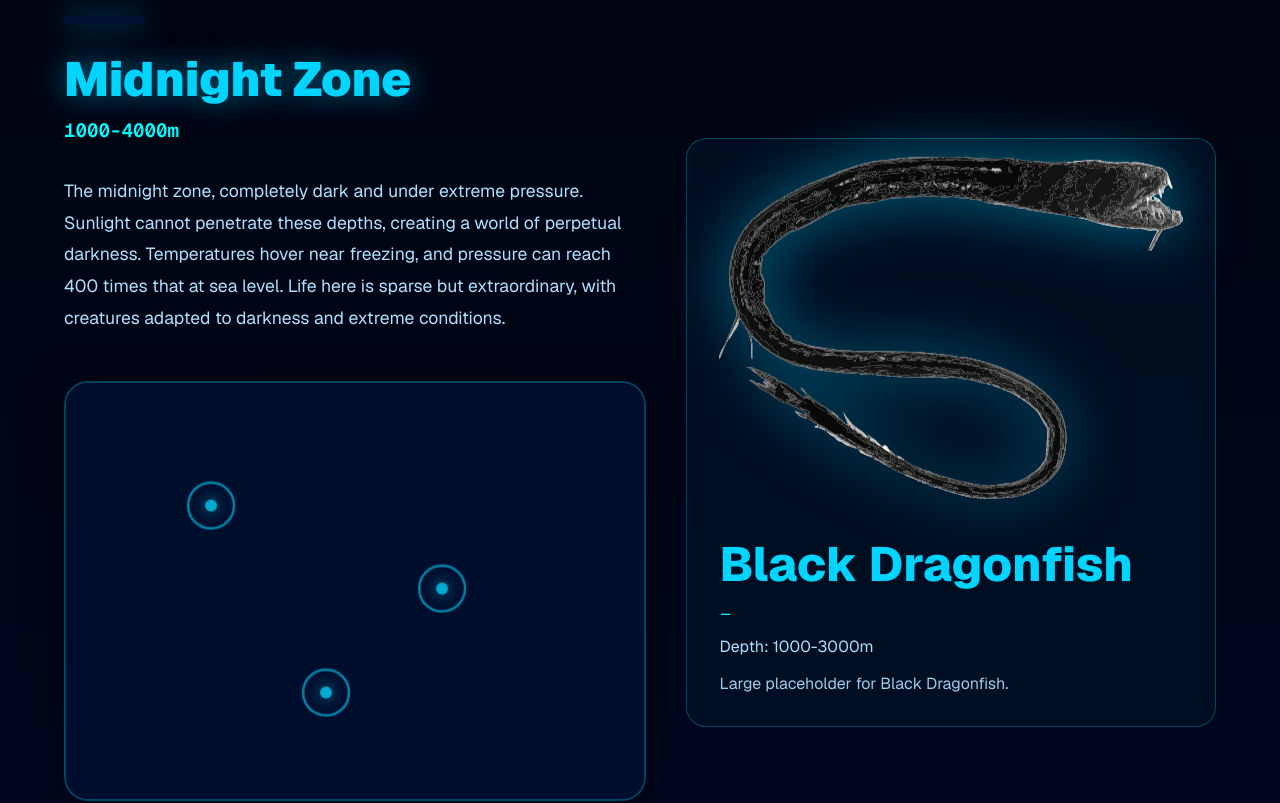
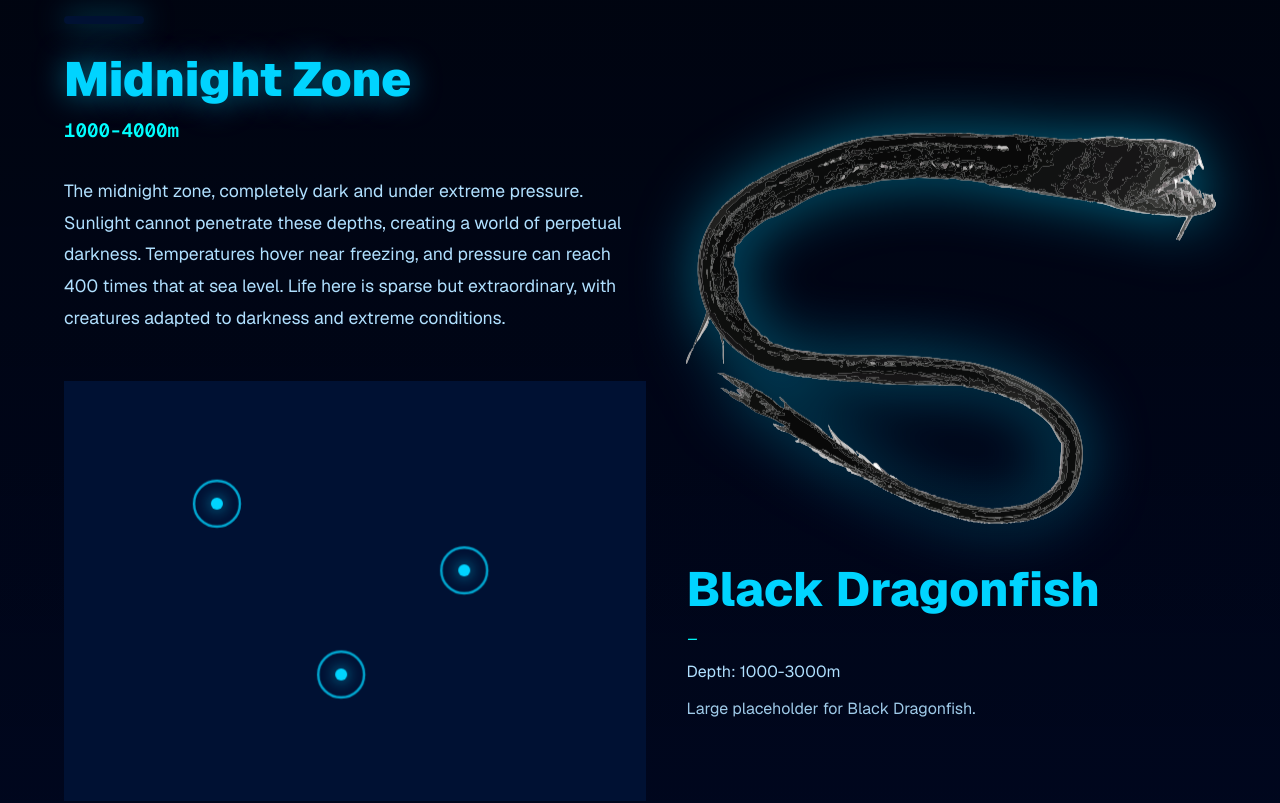
Before and after one commit to Esteb4ncd/abyssBeings, a Next.js app: page / in a window 1280 px wide. Shown: the part 820-1623 px from the top of the page. Built offline with nearby package versions, Linux system fonts and the light colour scheme.

Commit message:
add: making hotspots move

```diff
--- a/app/components/Hotspot.module.css
+++ b/app/components/Hotspot.module.css
@@ -2,6 +2,64 @@
   position: absolute;
   transform: translate(-50%, -50%);
   z-index: 10;
+  animation: floatAround 10s ease-in-out infinite;
+}
+
+.hotspotContainer:nth-of-type(1) {
+  animation: floatAround1 10s ease-in-out infinite;
+}
+
+.hotspotContainer:nth-of-type(2) {
+  animation: floatAround2 12s ease-in-out infinite;
+}
+
+.hotspotContainer:nth-of-type(3) {
+  animation: floatAround3 9s ease-in-out infinite;
+}
+
+@keyframes floatAround1 {
+  0%, 100% {
+    transform: translate(-50%, -50%) translate(0, 0);
+  }
+  25% {
+    transform: translate(-50%, -50%) translate(20px, -25px);
+  }
+  50% {
+    transform: translate(-50%, -50%) translate(-15px, -20px);
+  }
+  75% {
+    transform: translate(-50%, -50%) translate(25px, 15px);
+  }
+}
+
+@keyframes floatAround2 {
+  0%, 100% {
+    transform: translate(-50%, -50%) translate(0, 0);
+  }
+  25% {
+    transform: translate(-50%, -50%) translate(-18px, 20px);
+  }
+  50% {
+    transform: translate(-50%, -50%) translate(22px, -18px);
+  }
+  75% {
+    transform: translate(-50%, -50%) translate(-12px, -25px);
+  }
+}
+
+@keyframes floatAround3 {
+  0%, 100% {
+    transform: translate(-50%, -50%) translate(0, 0);
+  }
+  25% {
+    transform: translate(-50%, -50%) translate(15px, 22px);
+  }
+  50% {
+    transform: translate(-50%, -50%) translate(-20px, 18px);
+  }
+  75% {
+    transform: translate(-50%, -50%) translate(18px, -22px);
+  }
 }
 
 .hotspot {
--- a/app/page.module.css
+++ b/app/page.module.css
@@ -271,7 +271,6 @@
   width: 100%;
 }
 
-.zoneLeft {}
 .zoneRight {
   display: flex;
   align-items: center;
@@ -296,19 +295,19 @@
 .zoneVisual {
   margin: 3rem 0;
   height: 420px;
-  border-radius: 24px;
+  border-radius: 0;
   overflow: hidden;
   position: relative;
-  border: 2px solid rgba(0, 212, 255, 0.3);
-  box-shadow: 0 10px 40px rgba(0, 0, 0, 0.5);
+  border: none;
+  box-shadow: none;
 }
 
 .zoneBackground {
   width: 100%;
   height: 100%;
   position: relative;
-  opacity: 0.8;
-  background: radial-gradient(ellipse at center, rgba(0, 212, 255, 0.2) 0%, rgba(0, 0, 0, 0.8) 100%);
+  opacity: 1;
+  background: transparent;
 }
 
 /* Creatures Grid */
@@ -325,12 +324,11 @@
   grid-template-columns: 1fr;
   gap: 1.25rem;
   align-items: center;
-  background: rgba(0, 20, 40, 0.6);
-  border: 1px solid rgba(0, 212, 255, 0.3);
-  border-radius: 20px;
-  padding: 2rem;
+  background: transparent;
+  border: none;
+  border-radius: 0;
+  padding: 0;
   margin-top: 0;
-  backdrop-filter: blur(10px);
 }
 
 .featuredIcon {
@@ -344,8 +342,6 @@
   max-width: 600px;
   margin: 0 auto;
 }
-
-.featuredInfo {}
 
 .featuredName {
   font-size: clamp(2rem, 4vw, 3rem);
```
